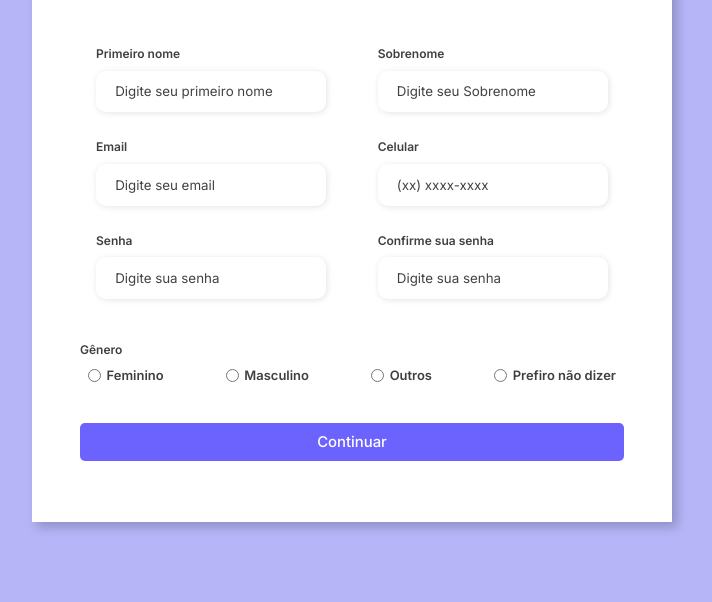
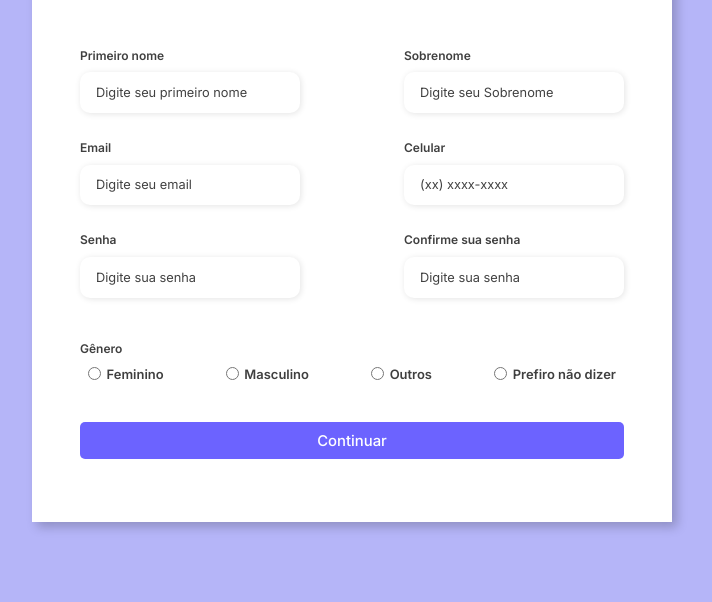
Before and after one commit to alecikawa/FormCadastro, a plain HTML site: page index.html in a window 1280 px wide. Shown: the part 198-800 px from the top of the page, without its empty margins (288-1000 px from the left). Drawn offline with Linux system fonts and the light colour scheme.

Commit message:
ajust bugs

```diff
--- a/assets/css/style.css
+++ b/assets/css/style.css
@@ -90,7 +90,7 @@ body {
     display: flex;
     flex-wrap: wrap;
     justify-content: space-between;
-    padding: 1rem;
+    padding: 1rem 0;
 }
 
 .input-box {
@@ -101,11 +101,11 @@ body {
 
 .input-box input {
     margin: 0.6rem 0;
-    /*tamanho*/
-    padding: 0.8rem 1.2rem;
+    padding: 0.8rem 1.0rem;
     border: none;
     border-radius: 10px;
     box-shadow: 1px 1px 6px #0000001c;
+    font-size: 0.8rem;
 }
 
 .input-box input:hover {
@@ -131,7 +131,7 @@ body {
     display: flex;
     justify-content: space-between;
     margin-top: 0.62rem;
-    padding: 0 0.5rem;
+    padding: 0 .5rem;
 }
 
 .gender-input {
```
